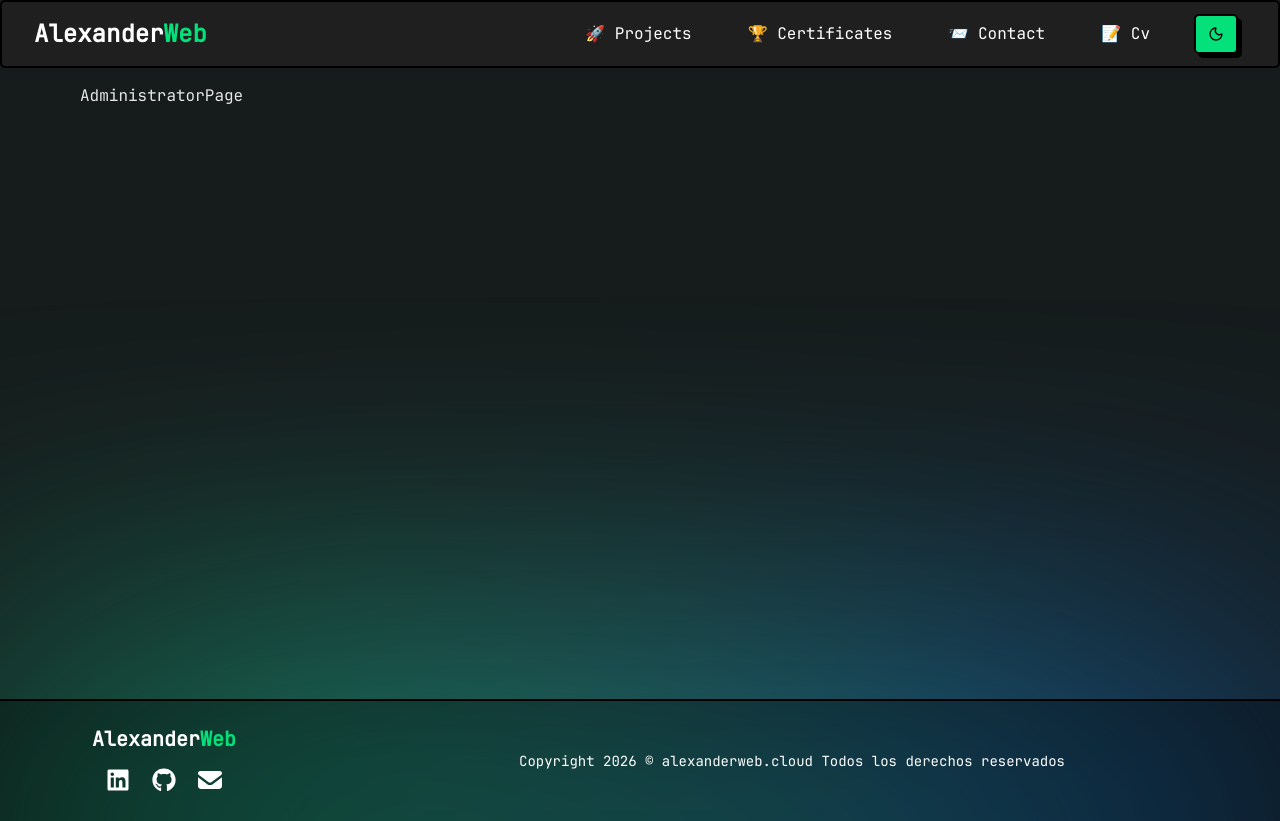
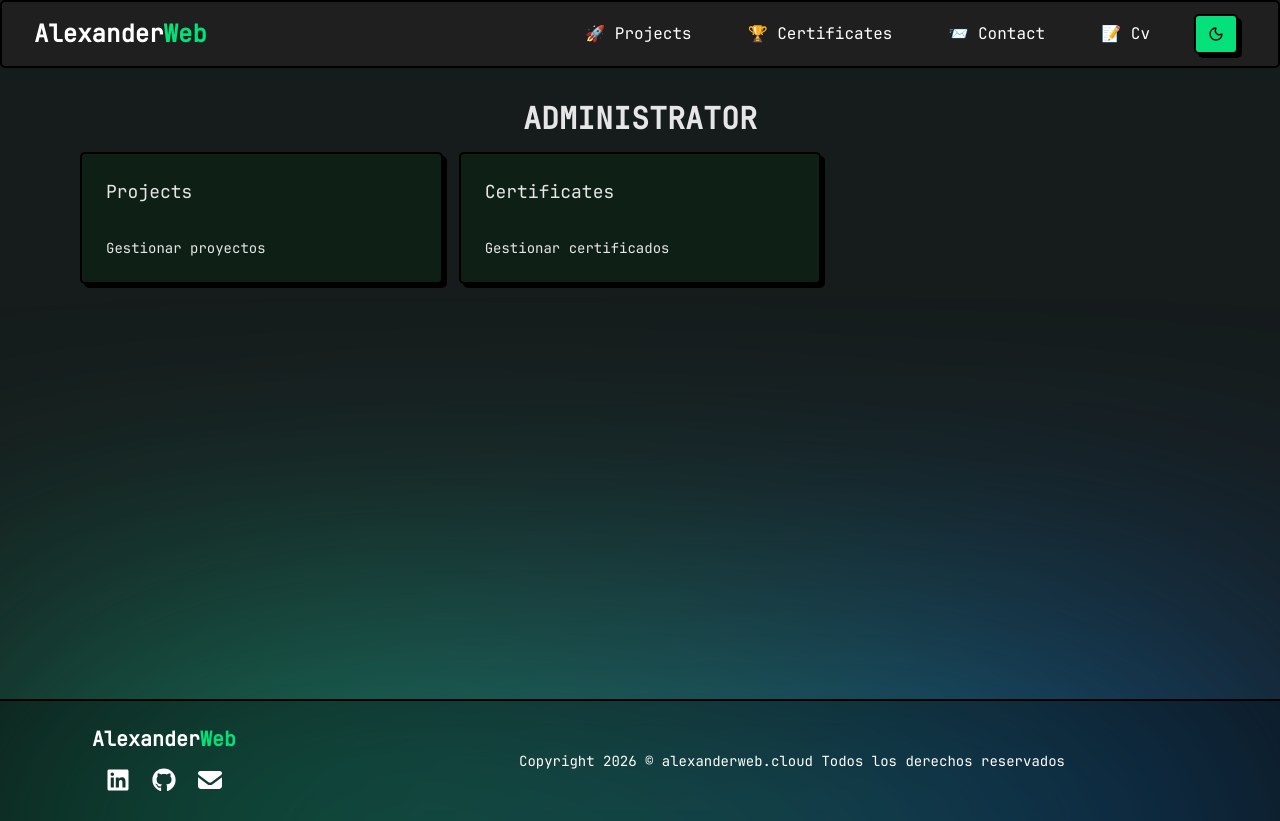
Before and after one commit to xander-on/myWeb, a React (Vite) app: page /administrator in a window 1280 px wide. Built offline with nearby package versions, Linux system fonts and the light colour scheme; no server answers.

Commit message:
refactor: crear modulo admin con menu y agrupar rutas projects y administrator

```diff
--- /dev/null
+++ b/src/modules/admin/components/AdminMenuCard.tsx
@@ -0,0 +1,23 @@
+import { Link } from "react-router-dom";
+import { Card, CardDescription, CardTitle } from "@/modules/shared/presentation/neo_brutalist/components/ui/card";
+
+interface Props {
+  title: string;
+  description: string;
+  href: string;
+}
+
+export const AdminMenuCard = ({ title, description, href }: Props) => {
+  return (
+    <Link to={href} className="block group">
+      <Card className="p-6 transition-all cursor-pointer border-border shadow-shadow hover:translate-x-boxShadowX hover:translate-y-boxShadowY hover:shadow-none">
+        <CardTitle className="text-lg font-heading mb-2">
+          {title}
+        </CardTitle>
+        <CardDescription>
+          {description}
+        </CardDescription>
+      </Card>
+    </Link>
+  );
+};
--- a/src/modules/admin/pages/AdministratorPage.tsx
+++ b/src/modules/admin/pages/AdministratorPage.tsx
@@ -1,6 +1,22 @@
+import { AdminMenuCard } from "@/modules/admin/components/AdminMenuCard";
 
 export const AdministratorPage = () => {
   return (
-    <div>AdministratorPage</div>
+    <div>
+      <h3 className="my-4 text-3xl font-bold text-center">ADMINISTRATOR</h3>
+
+      <div className="grid grid-cols-1 md:grid-cols-3 gap-4">
+        <AdminMenuCard
+          title="Projects"
+          description="Gestionar proyectos"
+          href="/administrator/projects"
+        />
+        <AdminMenuCard
+          title="Certificates"
+          description="Gestionar certificados"
+          href="/administrator/certificates"
+        />
+      </div>
+    </div>
   )
 }
--- /dev/null
+++ b/src/modules/admin/pages/CertificatesAdminPage.tsx
@@ -0,0 +1,6 @@
+
+export const CertificatesAdminPage = () => {
+  return (
+    <div>CertificatesAdminPage</div>
+  )
+}
--- /dev/null
+++ b/src/modules/admin/pages/ProjectsAdminPage.tsx
@@ -0,0 +1,6 @@
+
+export const ProjectsAdminPage = () => {
+  return (
+    <div>ProjectsAdminPage</div>
+  )
+}
--- a/src/router/AppRouter.tsx
+++ b/src/router/AppRouter.tsx
@@ -8,6 +8,8 @@ import { CvPage }                from "@/modules/cv/presentation/pages/CvPage";
 import { NotFoundPage }          from "@/modules/shared/presentation/pages/NotFoundPage";
 import { UnderConstructionPage } from "@/modules/shared/presentation/pages/UnderConstructionPage";
 import { AdministratorPage }     from "@/modules/admin/pages/AdministratorPage";
+import { ProjectsAdminPage }     from "@/modules/admin/pages/ProjectsAdminPage";
+import { CertificatesAdminPage } from "@/modules/admin/pages/CertificatesAdminPage";
 
 
 
@@ -21,11 +23,10 @@ const routes = [
       },
       {
         path: "projects",
-        element: <ProjectsPage />,
-      },
-      {
-        path: "projects/:slug",
-        element: <ProjectDetailsPage />,
+        children: [
+          { index: true,   element: <ProjectsPage /> },
+          { path: ":slug", element: <ProjectDetailsPage /> },
+        ],
       },
       {
         path: "certificates",
@@ -40,8 +41,12 @@ const routes = [
         element: <CvPage />,
       },
       {
-        path: "administrator",
-        element: <AdministratorPage />,
+        path: "/administrator",
+        children: [
+          { index: true,          element: <AdministratorPage /> },
+          { path: "projects",     element: <ProjectsAdminPage /> },
+          { path: "certificates", element: <CertificatesAdminPage /> },
+        ],
       },
       {
         path: "*",
```
